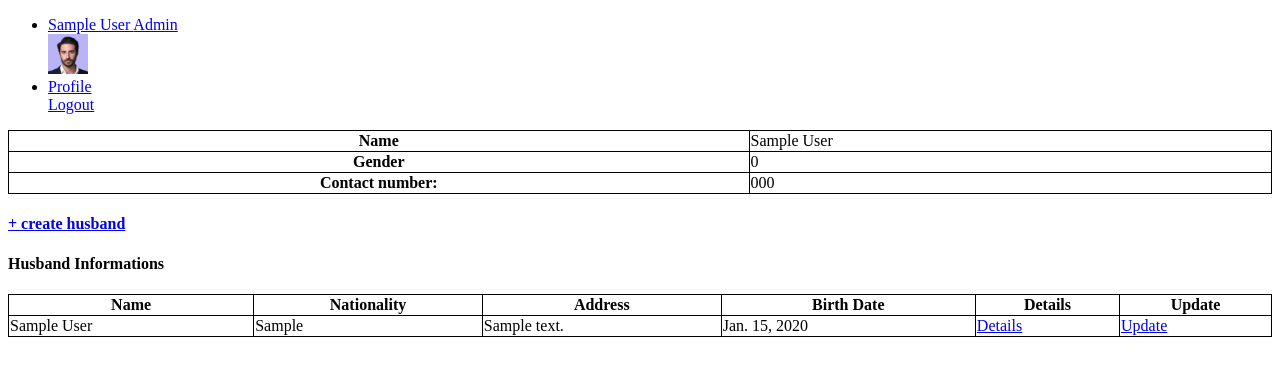
After one commit to NumanIbnMazid/consultancy_forum, a Django app: page /user_profile/ in a window 1280 px wide. The commit adds this page. Shown: the top 376 px of the page. Run offline with Django 3.2, Linux system fonts and the light colour scheme; a user stored in the database is signed in; tables that the repository leaves empty hold one stand-in row (values such as "Sample post"); some libraries are stand-ins or nearby versions.

Commit message:
husband create

```diff
--- a/bbs/templates/user-panel/index.html
+++ b/bbs/templates/user-panel/index.html
@@ -50,6 +50,11 @@
                             <span class="avatar-status-online"></span>
                         </span>
                     </a>
+                    <li class="nav-item d-none d-lg-block ml-2">
+                    <a href="{% url 'user_profile' %}" class="btn btn-success btn-md fw-bold">
+                        <i class="fa fa-location-arrow"></i> Profile
+                    </a>
+                </li>
                     <a class="dropdown-item" href="{{ logout_url }}">
                         <i class="mr-50" data-feather="power"></i>
                         Logout
--- /dev/null
+++ b/bbs/templates/user-panel/profile.html
@@ -0,0 +1,56 @@
+{% load static %}
+{% include 'user-panel/index.html' %}
+<style>
+    table, td, th {
+  border: 1px solid black;
+}
+table {
+  width: 100%;
+
+  border-collapse: collapse;
+}
+</style>
+
+<table>
+    <tr>
+        <th>Name</th>
+        <td>{{ request.user }}</td>
+    </tr>
+    <tr>
+        <th>Gender</th>
+        <td>{{ request.user.gender }}</td>
+    </tr>
+     <tr>
+        <th>Contact number:</th>
+        <td>{{ request.user.contact_number }}</td>
+    </tr>
+</table>
+
+<a href="{% url 'create_husband' %}"><h4>+ create husband</h4></a>
+{% if husband_lists %}
+<h4>Husband Informations</h4>
+<table>
+    <thead>
+        <tr>
+            <th> Name</th>
+            <th> Nationality</th>
+            <th> Address</th>
+            <th> Birth Date</th>
+            <th>Details</th>
+            <th>Update</th>
+        </tr>
+    </thead>
+    <tbody>
+    {% for husband in husband_lists %}
+        <tr>
+            <td>{{ husband.name }}</td>
+            <td>{{ husband.nationality }}</td>
+            <td>{{ husband.address }}</td>
+            <td>{{ husband.dob }}</td>
+            <td><a href="{% url 'husband_details' husband.slug %}">Details</a></td>
+            <td><a href="{% url 'husband_update' husband.slug %}">Update</a></td>
+        </tr>
+    {% endfor %}
+    </tbody>
+</table>
+{% endif %}
--- a/bbs/urls.py
+++ b/bbs/urls.py
@@ -8,7 +8,7 @@ import debug_toolbar
 from . import views
 """ User Panel Views """
 from .views import (
-    HomeView,create_husband
+    HomeView, create_husband
 )
 """ Dashboard Views """
 from .views import (
@@ -20,12 +20,17 @@ from .views import (
     # Flat Rate Plan Views
     FlatRatePlanCreateView, FlatRatePlanUpdateView, FlatRatePlanDetailView, delete_flat_rate_plan,
     # User Wallet Transaction
-    UserWalletTransactionCreateView, UserWalletTransactionUpdateView, UserWalletTransactionDetailView, delete_user_wallet_transaction
+    UserWalletTransactionCreateView, UserWalletTransactionUpdateView, UserWalletTransactionDetailView,
+    delete_user_wallet_transaction
 )
 
 USER_PANEL_URLS = [
     path("", HomeView.as_view(), name="home"),
-    path('husband_create/', views.create_husband, name='create_husband')
+    path('create-husband/', views.create_husband, name='create_husband'),
+    path('husband-details/<slug>/', views.husband_details, name='husband_details'),
+    path('husband-update/<slug>/', views.husband_update, name='husband_update'),
+    path('user_profile/', views.user_profile, name="user_profile"),
+    # path('account/', views.accountSettings, name="account"),
 ]
 
 DASHBOARD_PANEL_URLS = [
--- a/bbs/user_panel_views.py
+++ b/bbs/user_panel_views.py
@@ -2,7 +2,14 @@ from django.views.generic import TemplateView
 from users.models import Husband
 from django.http import HttpResponse
 from django.http import HttpResponseRedirect
-from django.shortcuts import render
+from django.shortcuts import render, redirect
+
+from django.contrib import messages
+from django.urls import reverse
+from .forms import HusbandManageForm
+from django.utils.decorators import method_decorator
+from django.contrib.auth.decorators import login_required
+from django.views import View
 
 class HomeView(TemplateView):
     template_name = "user-panel/index.html"
@@ -12,6 +19,48 @@ class HomeView(TemplateView):
         context["page_title"] = "Home"
         return context
 
+@login_required()
+def user_profile(request):
+    husband_lists = Husband.objects.filter(user  = request.user)
+    context = {'husband_lists':husband_lists}
+    return render(request,'user-panel/profile.html', context)
 
+@login_required()
 def create_husband(request):
-    return render(request, 'user-panel/husband.html')
+    # template_name = "user-panel/husband.html"
+    form = HusbandManageForm
+
+    if request.method == 'POST':
+        if request.user.is_authenticated:
+            user = request.user
+            name = request.POST.get('name')
+            nationality = request.POST.get('nationality')
+            address = request.POST.get('address')
+            dob = request.POST.get('dob')
+            characteristics = request.POST.get('characteristics')
+            husband_qs = Husband.objects.filter(name__iexact = name).last()
+            if not husband_qs:
+                Husband.objects.create(user = user, name = name, nationality = nationality,
+                                   address = address, dob=dob,characteristics=characteristics)
+    context ={'form':form}
+    return render(request, 'user-panel/husband.html', context)
+
+@login_required()
+def husband_details(request, slug):
+    husband_qs = Husband.objects.filter(slug=slug).last()
+    form = HusbandManageForm(instance=husband_qs)
+    is_details = True
+    context = {'form': form,'is_details':is_details}
+    return render(request, 'user-panel/husband.html', context)
+
+@login_required()
+def husband_update(request, slug):
+    husband_qs = Husband.objects.filter(slug=slug).last()
+    form = HusbandManageForm(instance=husband_qs)
+    url = request.path
+    if request.method == 'POST':
+        form = HusbandManageForm(request.POST, partial=True ,instance=husband_qs)
+        if form.is_valid():
+            form.save()
+    context = {'form': form}
+    return render(request, 'user-panel/husband.html', context)
--- a/users/models.py
+++ b/users/models.py
@@ -6,6 +6,7 @@ from django.utils import timezone
 from bbs.utils import simple_random_string, unique_slug_generator
 from django.utils.translation import gettext_lazy as _
 from django.contrib.auth import get_user_model
+from bbs.helpers import get_dynamic_fields
 
 
 def generate_username_from_email(email):
@@ -228,12 +229,14 @@ class Husband(models.Model):
     def __str__(self):
         return self.name
 
+    def get_fields(self):
+        return [get_dynamic_fields(field, self) for field in self.__class__._meta.fields]
+
+
 
 def husband_slug_pre_save_receiver(sender, instance, *args, **kwargs):
     if not instance.slug:
         instance.slug = unique_slug_generator(
             instance=instance, field=instance.name
         )
-
-
 pre_save.connect(husband_slug_pre_save_receiver, sender=Husband)
```
Also changed, not shown: bbs/forms.py (added, +18 -0 lines), bbs/templates/user-panel/husband.html (+34 -9 lines), bbs/templates/user-panel/husband_profile.html (added, +27 -0 lines).
